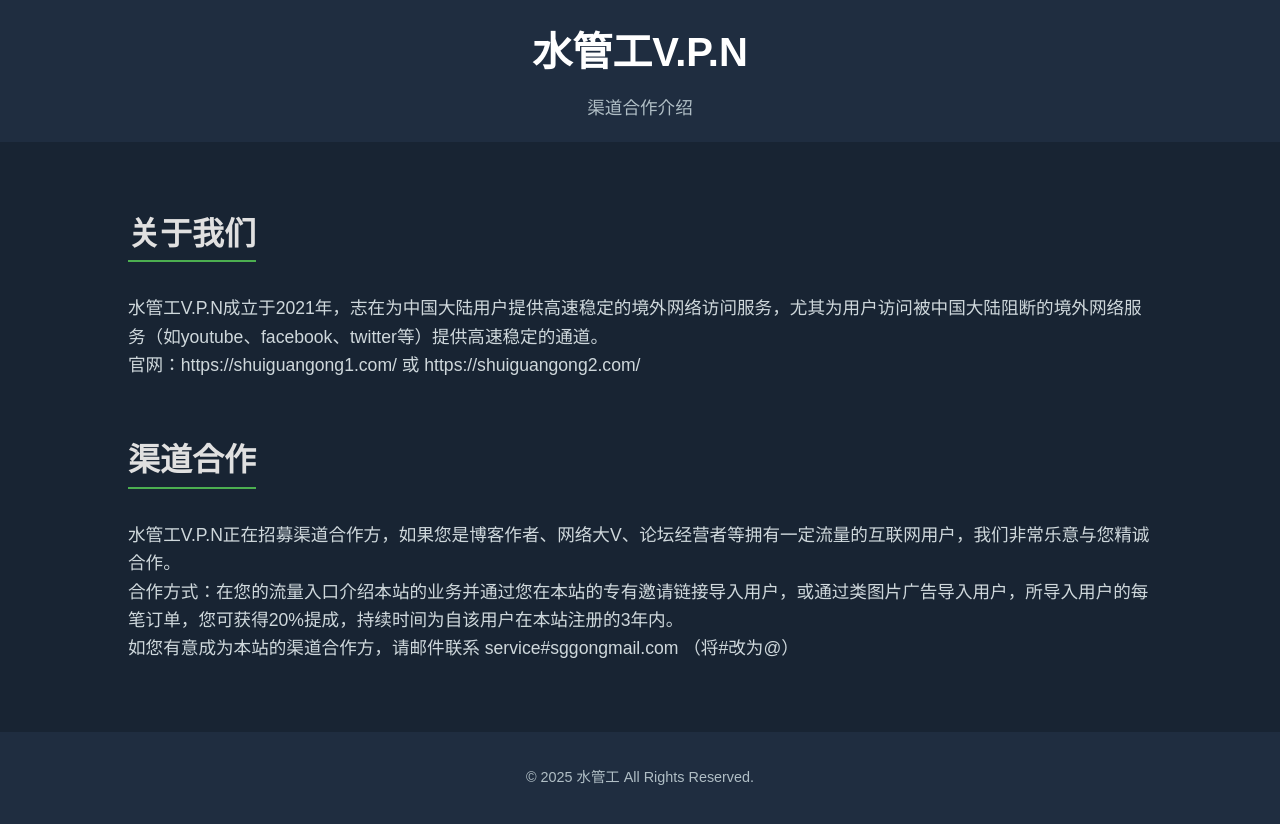
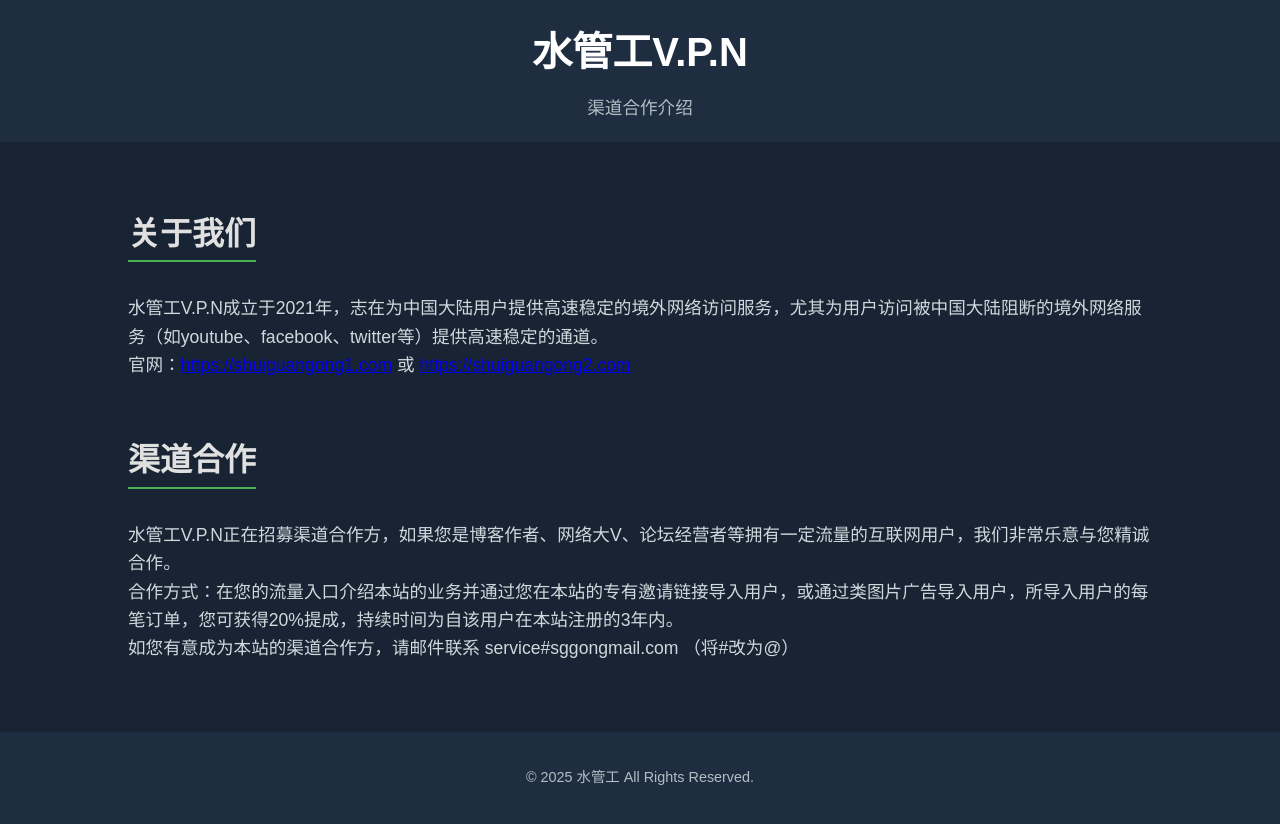
Before and after one commit to shuiguangong/shuiguangong.github.io, a plain HTML site: page index.html in a window 1280 px wide. Drawn offline with Linux system fonts and the light colour scheme.

Commit message:
Update index.html

```diff
--- a/index.html
+++ b/index.html
@@ -70,7 +70,7 @@
             <h2>关于我们</h2>
             <p>
                 水管工V.P.N成立于2021年，志在为中国大陆用户提供高速稳定的境外网络访问服务，尤其为用户访问被中国大陆阻断的境外网络服务（如youtube、facebook、twitter等）提供高速稳定的通道。<br/>
-                官网：https://shuiguangong1.com/ 或 https://shuiguangong2.com/
+                官网：<a href="https://shuiguangong1.com/">https://shuiguangong1.com</a> 或 <a href="https://shuiguangong2.com/">https://shuiguangong2.com</a>
             </p>
         </div>
         <div class="section">
```
